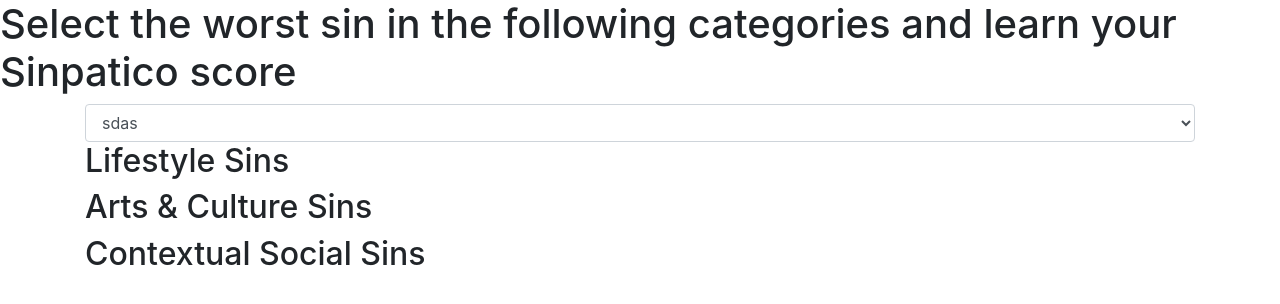
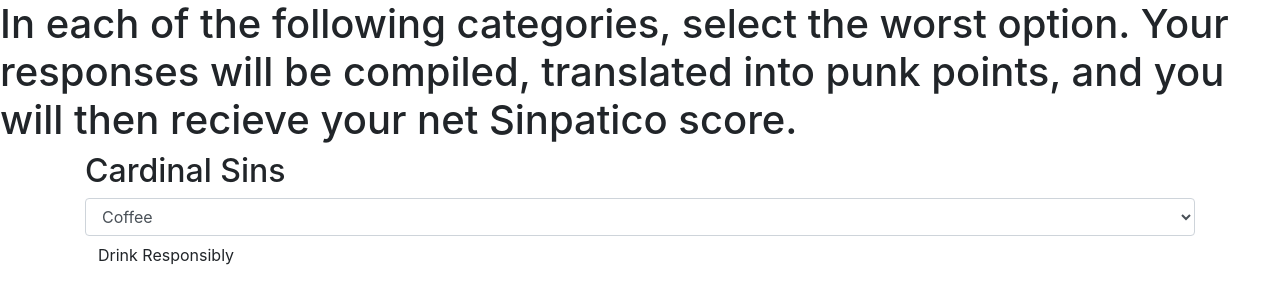
Before and after one commit to mstambaugh/sinpatico, a plain HTML site: page index.html in a window 1280 px wide. Drawn offline with Linux system fonts and the light colour scheme.

Commit message:
repair button using console log, add backend logic, add HTML

```diff
--- a/index.html
+++ b/index.html
@@ -8,21 +8,23 @@
     <title>Sinpatico</title>
   </head>
   <body>
-    <h1>Select the worst sin in the following categories and learn your Sinpatico score</h1>
+    <h1>In each of the following categories, select the worst option. Your responses will be compiled, translated into punk points, and you will then recieve your net Sinpatico score.</h1>
+    <!-- categories: note- make these more obscure so users will have a harder time figurind it out. Lifestyle (alchoholic drinks, snack foods, mobility, houses, jobs, degrees, etc), Arts and Culture (songs/bands, TV shows, Films, Pixar Movies),   -->
+
+    <!-- FIRST SECTION- DROP DOWNS, SECOND SECTION-RADIO BOC, THIRD SECTION CHECKBOXES,  -->
     <div class="container">
-    <h2></h2>
-    <select class="form-control" id="">
-      <option>sdas</option>
-      <option>Tea</option>
-      <option>Kombucha</option>
-      <option>Water</option>
-    </select>
-
-    <h2>Lifestyle Sins</h2>
+    <h2>Cardinal Sins</h2>
+    <form class="add">
 
 
-    <h2>Arts & Culture Sins</h2>
-
-    <h2>Contextual Social Sins</h2>
+    <select class="form-control" id="beverage">
+      <option value="1">Coffee</option>
+      <option value="2">Tea</option>
+      <option value="3">Kombucha</option>
+      <option value="4">Water</option>
+    </select>
+    <button type="submit" class="btn">Drink Responsibly</button>
+    </form>
   </div>
 </body>
+<!-- what it will do- assign #values to each response, add these values from each section, calculate a total score 100/150 punk points and a sinpatico score (convert punk points to a percentage. Eventually, could be someething that navigates between two pages for multiple users so they could compare their responses rather than just compare with my thing.) -->
--- a/js/scripts.js
+++ b/js/scripts.js
@@ -0,0 +1,8 @@
+$(document).ready(function(){
+    $("form.add").submit(function(event){
+      event.preventDefault();
+      var beverage = parseInt($("#beverage").val());
+      console.log (beverage);
+      $("#output").text(beverage);
+  });
+});
```
